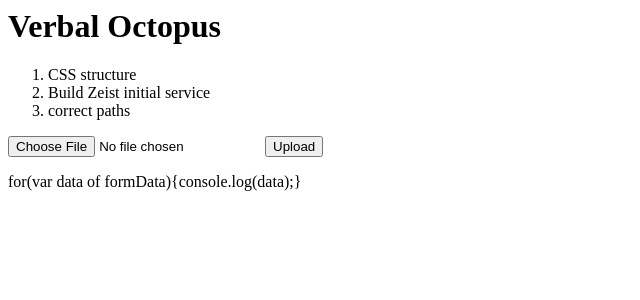
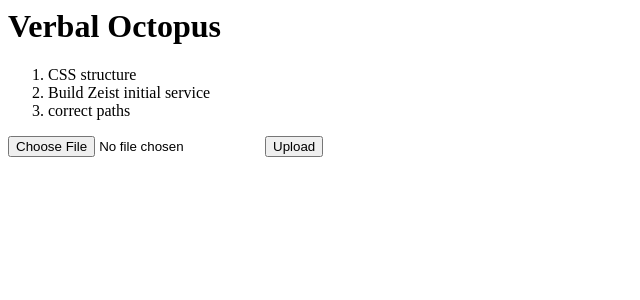
Before and after one commit to mm3023/EntrySeeker, a Django app: page /--bogo/ in a window 1280 px wide. Shown: the top 300 px of the page, without its empty margins (0-640 px from the left). Run offline with Django 5.2, Linux system fonts and the light colour scheme.

Commit message:
Update inputTemplate.html

```diff
--- a/mysite/templates/inputTemplate.html
+++ b/mysite/templates/inputTemplate.html
@@ -26,8 +26,6 @@
     <!--- <button type="submit">Upload</button></form> ---->
 
 
-<!---const formData = new FormData();
-formData.append('file', fileInput.files[0]);--->
 
  <form action="" method="post" enctype="multipart/form-data" id='tform'>
 
@@ -36,17 +34,11 @@ formData.append('file', fileInput.files[0]);--->
    </form>
 
 
- for(var data of formData){console.log(data);}
+
 
 <script>
-console.log("js starts");
-//function showobj(){fileObj=document.getElementById('tform').files[0]};
 function sendingstone(dat){console.log("fetch about to launch");fetch('https://www.verbaloctopus.com/--zeist/upload/',{method:'POST',body:dat})};
 function upload(){console.log("upload functions starts");fileObj=document.getElementById('itFILE').files[0];console.log(fileObj);formData = new FormData();formData.append('file',fileObj);console.log(formData);for(var data of formData){console.log(data);};sendingstone(formData);console.log("end js")};
-//function upload(){console.log(fileObj=document.getElementById('itFILE').files[0])};
-//function upload(){console.log("upload functions starts");fileObj=document.getElementById('itFILE').files[0];console.log(fileObj);sendingstone(fileObj);console.log("end js")};
-
-
 </script>
 </main>
 </body>
```
